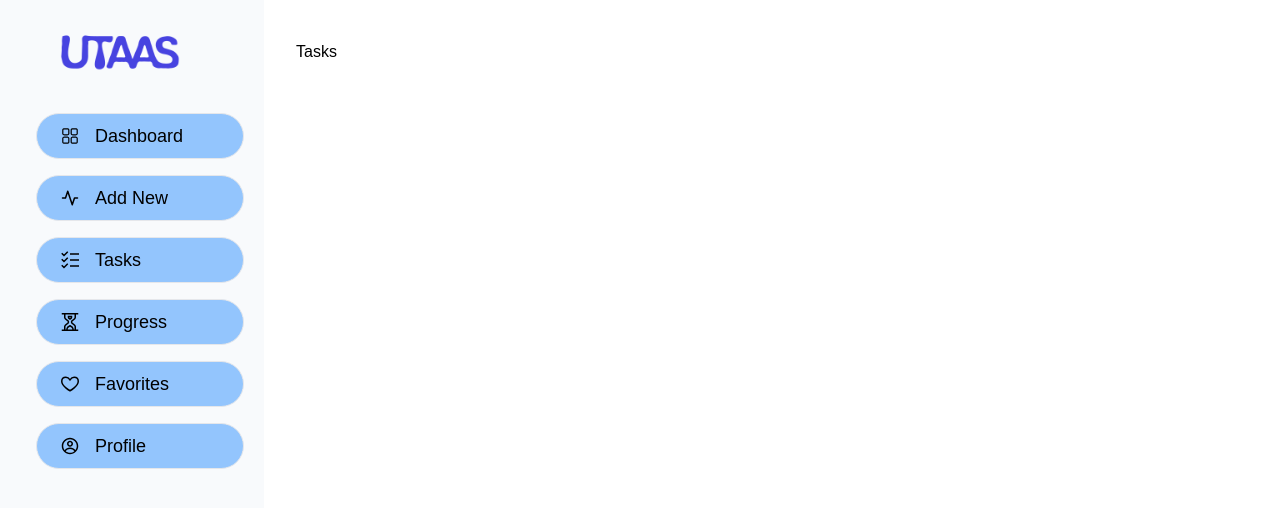
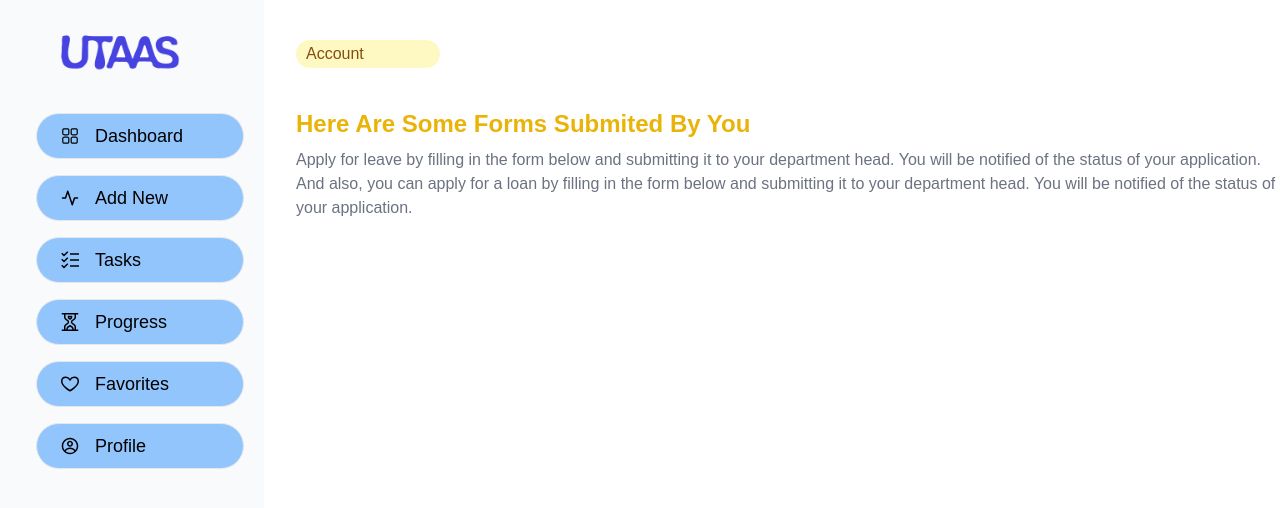
Before and after one commit to HGSChandeepa/utaas, a React (Create React App) app in the folder frontend/: page /tasks in a window 1280 px wide. Shown: the top 508 px of the page. Built offline with nearby package versions, Linux system fonts and the light colour scheme; no server answers; the database is empty.

Commit message:
add forms

```diff
--- a/frontend/src/pages/Private/MyActivities.js
+++ b/frontend/src/pages/Private/MyActivities.js
@@ -11,10 +11,11 @@ import "react-toastify/dist/ReactToastify.css";
 const MyActivities = () => {
   const [userData, setUserData] = useState(null);
   const [userRole, setUserRole] = useState(null);
-  const [fromType, setFromType] = useState("");
+  const [formType, setFromType] = useState("");
   const [selectedOptions, setSelectedOptions] = useState([]);
   const [selectedOption, setSelectedOption] = useState(0);
   const [numberOfApplication, setNumberOfApplication] = useState(0);
+  const [userid, setUserid] = useState(null);
 
   const handleOptionClick = (value) => {
     if (selectedOptions.includes(value)) {
@@ -30,6 +31,7 @@ const MyActivities = () => {
     const fetchUserData = async () => {
       try {
         const userId = localStorage.getItem("userId");
+        setUserid(userId);
         console.log(userId);
         const db = getFirestore();
         const userDataRef = doc(db, "users", userId);
@@ -100,7 +102,7 @@ const MyActivities = () => {
         cards: [...prevData.cards, sectionData[numberOfSections - 1]],
         userRole: newUserRole,
         selectedOption: selectedOptions,
-        fromType: fromType,
+        formType: formType,
         numberOfSections: numberOfSections,
         userData: userData,
         numberOfApplication: numberOfApplication,
@@ -115,7 +117,14 @@ const MyActivities = () => {
         collection(db, newUserRole),
         allSelectionCardData
       );
-      console.log("Document written with ID: ", newDocRef.id);
+
+      //also store under user collection
+      const userDocRef = await addDoc(
+        collection(db, "users", userid, "forms"),
+        allSelectionCardData
+      );
+
+      console.log("Document written with ID: ", userid);
       // add toast
       toast.success("New Form Added Successfully");
     } catch (error) {
--- a/frontend/src/pages/Private/Tasks.js
+++ b/frontend/src/pages/Private/Tasks.js
@@ -1,18 +1,111 @@
-import React from "react";
+import React, { useEffect, useState } from "react";
 import SideBar from "../../Components/Sidebar/SideBar";
+import { getFirestore, doc, getDoc, getDocs } from "firebase/firestore";
+import { collection, addDoc } from "firebase/firestore";
+import { ToastContainer, toast } from "react-toastify";
+import "react-toastify/dist/ReactToastify.css";
 
 const Tasks = () => {
+  const [userData, setUserData] = useState(null);
+  const [userRole, setUserRole] = useState(null);
+  const [userid, setUserId] = useState(null);
+  const [userFormType, setUserFormType] = useState(null);
+  const [userEmail, setUserEmail] = useState(null);
+  const [userForms, setUserForms] = useState([]);
+  useEffect(() => {
+    const fetchUserData = async () => {
+      try {
+        const userId = localStorage.getItem("userId");
+        setUserId(userId);
+        console.log(userId);
+        const db = getFirestore();
+        const userDataRef = doc(db, "users", userId);
+
+        const userDataSnapshot = await getDoc(userDataRef);
+        if (userDataSnapshot.exists()) {
+          const userData = userDataSnapshot.data();
+          setUserData(userData);
+          setUserRole(userData.role);
+          setUserFormType(userData.role + "forms");
+          setUserEmail(userData.email);
+        } else {
+          console.log("No such document!");
+        }
+      } catch (error) {
+        console.error("Error fetching user data:", error);
+      }
+    };
+
+    fetchUserData();
+  }, []);
+
+  console.log(userFormType);
+
+  ///fethch all forms from tthis user from the userFormType collection
+
+  useEffect(() => {
+    const fetchUserForms = async () => {
+      try {
+        const db = getFirestore();
+        const userFormsRef = collection(db, userFormType);
+        const userFormsSnapshot = await getDocs(userFormsRef);
+
+        userFormsSnapshot.forEach((doc) => {
+          const userFormData = doc.data();
+
+          //fetch all the forms for the user with the email
+          if (userEmail === userFormData.userData.email) {
+            console.log(userFormData);
+            //insert the form data into the userForms state
+            setUserForms((prev) => [...prev, userFormData]);
+          }
+        });
+
+        setUserForms(userFormsSnapshot);
+      } catch (error) {
+        console.error("Error fetching user forms:", error);
+      }
+    };
+    if (userFormType) {
+      fetchUserForms();
+    }
+  }, [userFormType]);
+
+  console.log(userForms[0]);
+
   return (
     <div className="flex flex-row ml-10 mt-10">
       <div className="">
-        <div className="place-items-start align-top items-center">
-          <SideBar />
-        </div>
         <div className=" text-black w-64 h-full p-4"></div>
       </div>
 
       <div>
-        <h1>Tasks</h1>
+        <div className="flex flex-col gap-10">
+          <div>
+            <div className="place-items-start align-top items-center">
+              <SideBar />
+            </div>
+            <div className="bg-yellow-100 text-yellow-800 w-36  font-medium px-2.5 py-0.5 rounded-full text-md">
+              {userRole} Account
+            </div>
+          </div>
+          <div className="flex flex-col gap-5">
+            <div className="flex flex-col gap-2">
+              <h2 className="text-2xl font-semibold text-yellow-500 ">
+                Here Are Some Forms Submited By You
+              </h2>
+              <p className="text-gray-500 ">
+                Apply for leave by filling in the form below and submitting it
+                to your department head. You will be notified of the status of
+                your application. And also, you can apply for a loan by filling
+                in the form below and submitting it to your department head. You
+                will be notified of the status of your application.
+              </p>
+            </div>
+            {/* cards */}
+            <div className=" mt-5 grid grid-cols-3 gap-5"></div>
+          </div>
+        </div>
       </div>
     </div>
   );
```
